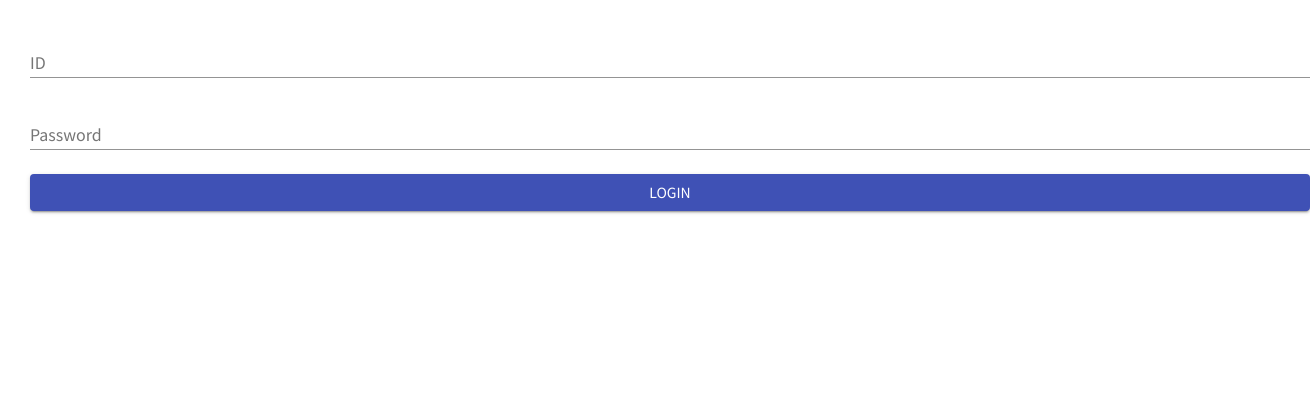
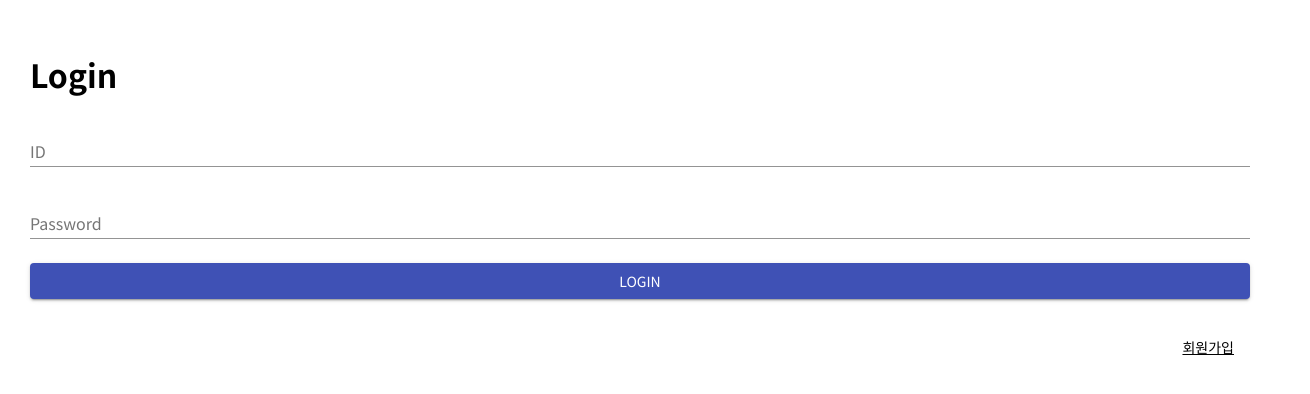
Before and after one commit to Seohyun-Roh/Oson_Doson_v2, a React (Create React App) app in the folder client/: page /login in a window 1280 px wide. Shown: the top 394 px of the page, 1310 px wide, since content can reach past the window. Built offline with nearby package versions, Linux system fonts and the light colour scheme.

Commit message:
로그인 화면에 회원가입 버튼 추가

```diff
--- a/client/src/views/LoginPage.js
+++ b/client/src/views/LoginPage.js
@@ -9,8 +9,13 @@ const styles = theme => ({
         flexDirection: 'column',
         justifyContent: 'center',
         alignItem: 'center',
-        width: '100%',
         margin: '30px 30px 30px 30px'
+    },
+    register: {
+        display: 'flex',
+        justifyContent: 'right',
+        margin: '0px 30px 30px 30px',
+        textDecoration: 'underline'
     }
 });
 
@@ -48,13 +53,24 @@ class LoginPage extends React.Component {
         this.setState(nextState);
     }
 
+    handleButtonClick = (e) => {
+        e.preventDefault();
+        this.props.history.push('/register');
+    }
+
     render(){
         const { classes } = this.props;
         return (
-            <div className={classes.root}>
-                <TextField label="ID" type="text" name="userid" value={this.state.userid} onChange={this.handleValueChange} /><br/>
-                <TextField label="Password" type="password" name="userpw" value={this.state.userpw} onChange={this.handleValueChange} /><br/>
-                <Button variant="contained" color="primary" onClick={this.handleFormSubmit}>Login</Button>
+            <div>
+                <div className={classes.root}>
+                    <h1>Login</h1>
+                    <TextField label="ID" type="text" name="userid" value={this.state.userid} onChange={this.handleValueChange} /><br/>
+                    <TextField label="Password" type="password" name="userpw" value={this.state.userpw} onChange={this.handleValueChange} /><br/>
+                    <Button variant="contained" color="primary" onClick={this.handleFormSubmit}>Login</Button>
+                </div>
+                <div className={classes.register}>
+                    <Button variant="string" color="inherit" onClick={this.handleButtonClick}>회원가입</Button>
+                </div>
             </div>
         )
     }
```
